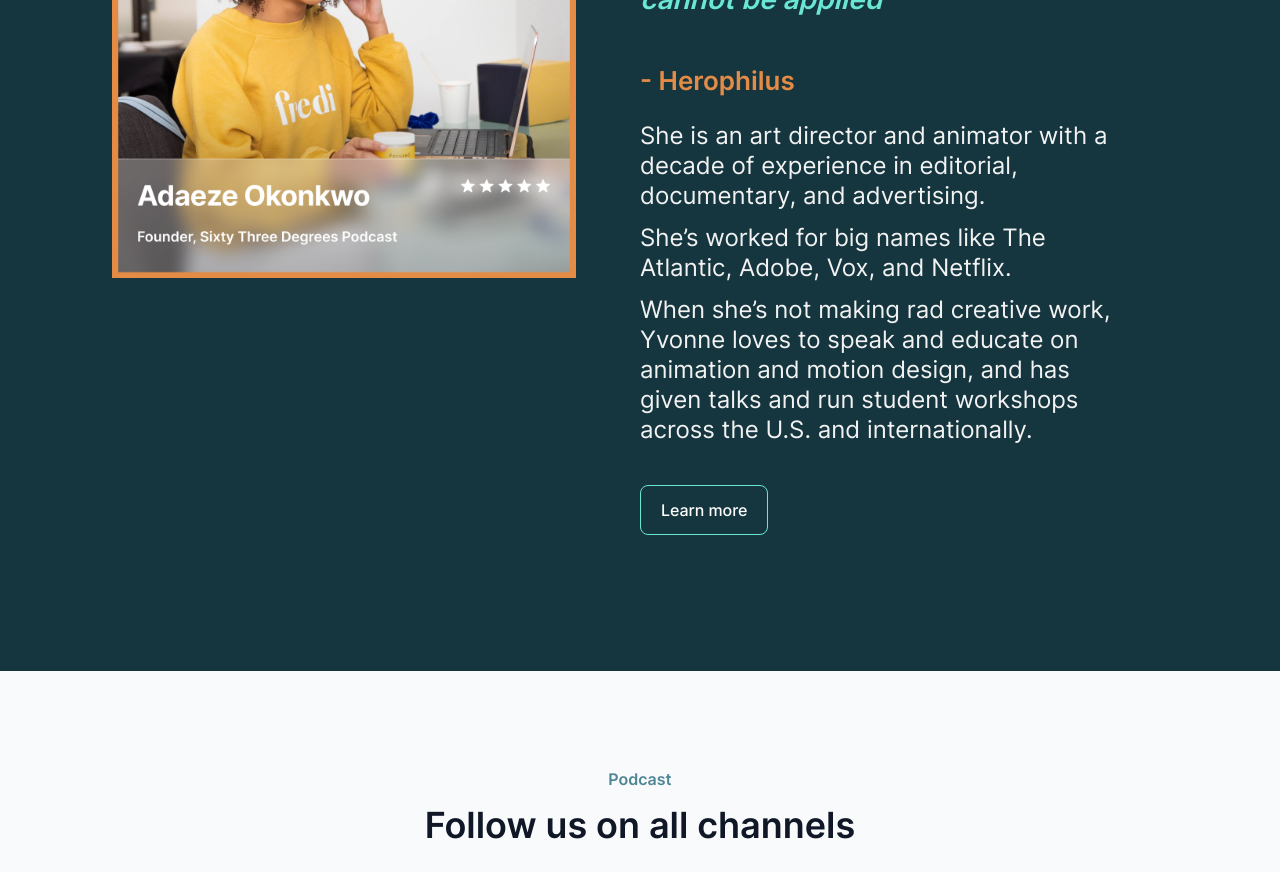
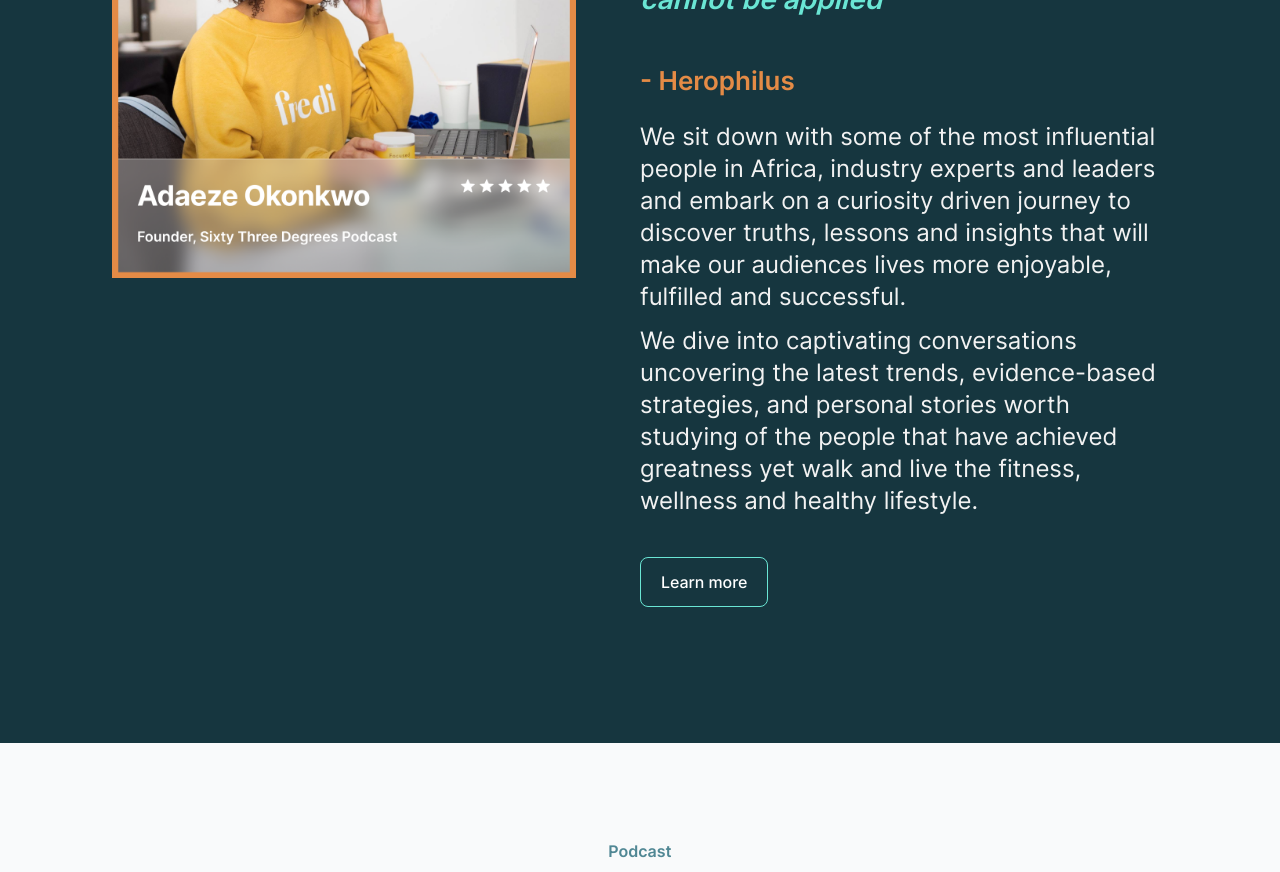
Before and after one commit to Yaasir024/63-degree-podcast, a Vue app: page / in a window 1280 px wide. Shown: the part 2200-3072 px from the top of the page. Built offline with nearby package versions, Linux system fonts and the light colour scheme.

Commit message:
/about text

```diff
--- a/src/components/home/About.vue
+++ b/src/components/home/About.vue
@@ -17,18 +17,19 @@
                 </div>
 
                 <div
-                    class="mt-[24px] text-base sm:text-[18px] md:text-[24px] leading-[26px] sm:leading-[30px] lg:max-w-[480px] text-[#F2F2F2]">
+                    class="mt-[24px] text-base sm:text-[18px] md:text-[24px] leading-[26px] sm:leading-[32px] lg:max-w-[570px] text-[#F2F2F2]">
+
                     <p class="mb-3">
-                        She is an art director and animator with a decade of experience in editorial, documentary, and
-                        advertising.
+                        We sit down with some of the most influential people in Africa, industry experts and leaders and
+                        embark on a curiosity driven journey to discover truths, lessons and insights that will make our
+                        audiences lives more enjoyable, fulfilled and successful.
                     </p>
                     <p class="mb-3">
-                        She’s worked for big names like The Atlantic, Adobe, Vox, and Netflix.
+                        We dive into captivating conversations uncovering the latest trends, evidence-based strategies, and
+                        personal stories worth studying of the people that have achieved greatness yet walk and live the
+                        fitness, wellness and healthy lifestyle.
                     </p>
-                    <p class="mb-3">
-                        When she’s not making rad creative work, Yvonne loves to speak and educate on animation and motion
-                        design, and has given talks and run student workshops across the U.S. and internationally.
-                    </p>
+
                 </div>
                 <div class="mt-[40px]">
                     <RouterLink to="/contact">
@@ -38,6 +39,5 @@
                     </RouterLink>
                 </div>
             </div>
-        </div>
-    </section>
-</template>
+    </div>
+</section></template>
```
